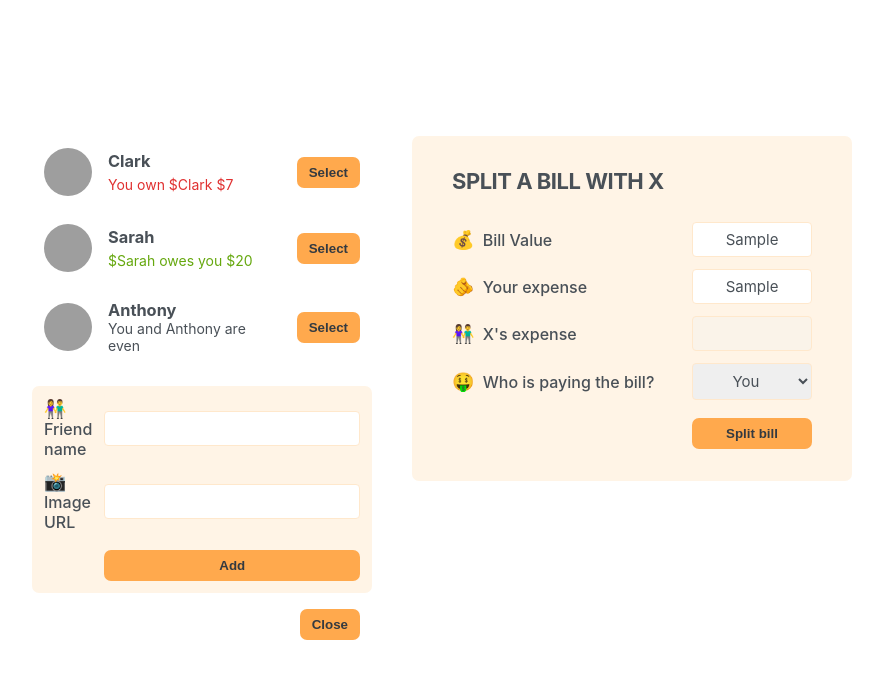
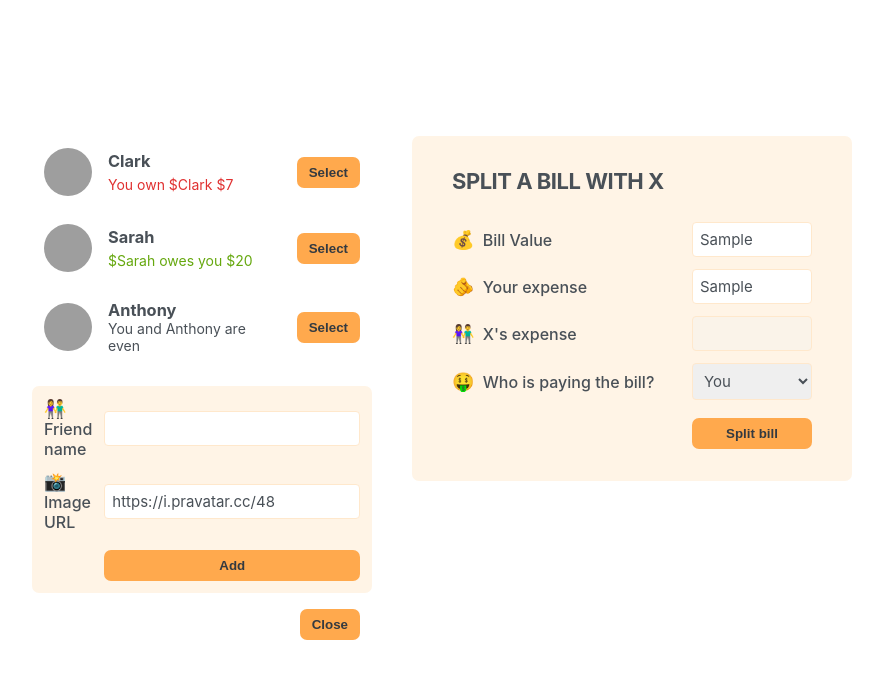
Before and after one commit to Janepark87/eat-n-split, a React (Create React App) app: page / in a window 1280 px wide. Both pictures are taken after typing "Sample", "Sample" into the empty fields and a click on the button "Add friend". Shown: the top 678 px of the page, without its empty margins (198-1081 px from the left). Built offline with nearby package versions, Linux system fonts and the light colour scheme; grey boxes are pictures that could not be loaded.

Commit message:
Implement adding a new friend

```diff
--- a/src/App.js
+++ b/src/App.js
@@ -3,16 +3,23 @@ import FormAddFriend from './components/FormAddFriend.jsx';
 import Button from './components/Button.jsx';
 import FormSplitBill from './components/FormSplitBill.jsx';
 import { useState } from 'react';
+import { initialFriends } from './data/friends-data';
 
 export default function App() {
 	const [showAddFriend, setShowAddFriend] = useState(false);
+	const [friends, setFriends] = useState(initialFriends);
+
+	const handleAddFriend = (newFriend) => {
+		setFriends(() => [...friends, newFriend]);
+		setShowAddFriend(false);
+	};
 
 	return (
 		<div className="app">
 			<aside className="sidebar">
-				<FriendsList />
+				<FriendsList friends={friends} />
 
-				{showAddFriend && <FormAddFriend />}
+				{showAddFriend && <FormAddFriend onAddFriend={handleAddFriend} />}
 
 				<Button onClick={() => setShowAddFriend((show) => !show)}>{showAddFriend ? 'Close' : 'Add friend'}</Button>
 			</aside>
--- a/src/FriendsList.jsx
+++ b/src/FriendsList.jsx
@@ -1,10 +1,9 @@
 import Friend from './components/Friend';
-import { initialFriends } from './data/friends-data';
 
-export default function FriendsList() {
+export default function FriendsList({ friends }) {
 	return (
 		<ul>
-			{initialFriends.map((friend) => (
+			{friends.map((friend) => (
 				<Friend key={friend.id} friend={friend} />
 			))}
 		</ul>
--- a/src/components/FormAddFriend.jsx
+++ b/src/components/FormAddFriend.jsx
@@ -1,13 +1,36 @@
+import { useState } from 'react';
 import Button from './Button';
 
-export default function AddFriendForm() {
+export default function AddFriendForm({ onAddFriend }) {
+	const [name, setName] = useState('');
+	const [imgSrc, setImgSrc] = useState('https://i.pravatar.cc/48');
+
+	const handleSubmit = (e) => {
+		e.preventDefault();
+		const id = crypto.randomUUID();
+
+		if (!name || !setName) return;
+
+		const newFriend = {
+			id,
+			name,
+			image: `${imgSrc}?=${id}`,
+			balance: 0,
+		};
+
+		onAddFriend(newFriend);
+
+		setName('');
+		setImgSrc('https://i.pravatar.cc/48');
+	};
+
 	return (
-		<form className="form-add-friend">
+		<form onSubmit={handleSubmit} className="form-add-friend">
 			<label htmlFor="friendName">👫 Friend name</label>
-			<input type="text" id="friendName" />
+			<input type="text" id="friendName" value={name} onChange={(e) => setName(e.target.value)} />
 
 			<label htmlFor="ImageURL">📸 Image URL</label>
-			<input type="text" id="ImageURL" />
+			<input type="text" id="ImageURL" value={imgSrc} onChange={(e) => setImgSrc(e.target.value)} />
 
 			<Button>Add</Button>
 		</form>
--- a/src/index.css
+++ b/src/index.css
@@ -143,7 +143,6 @@ select {
 	color: inherit;
 	font-size: 1.5rem;
 	padding: 0.7rem;
-	text-align: center;
 	border: 1px solid var(--color-light);
 	border-radius: 4px;
 	transition: 0.3s;
```
